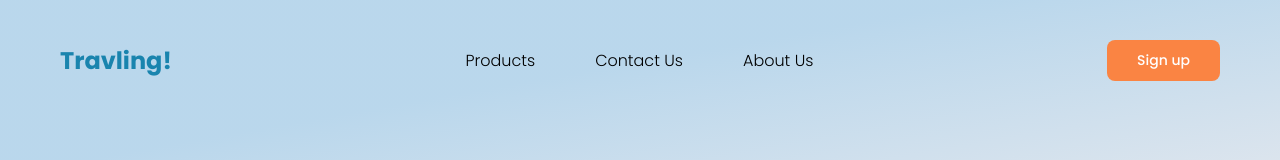
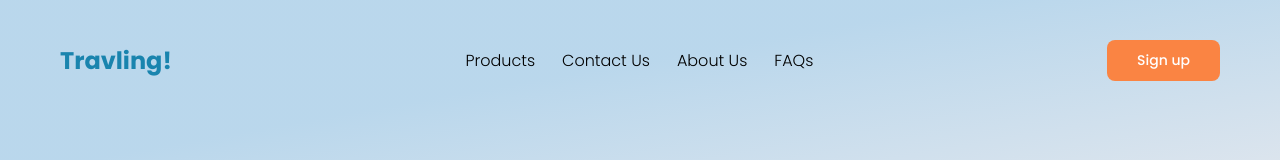
Before and after one commit to honwhite08/TRAVEL, a plain HTML site: page index.html in a window 1280 px wide. Shown: the top 160 px of the page. Drawn offline with Linux system fonts and the light colour scheme.

Commit message:
chore: added FAQs section

```diff
--- a/index.html
+++ b/index.html
@@ -14,6 +14,7 @@
           <a>Products</a>
           <a>Contact Us</a>
           <a>About Us</a>
+          <a>FAQs</a>
         </div>
         <button class="btn btn-secondary">
           <p>Sign up</p>
```
